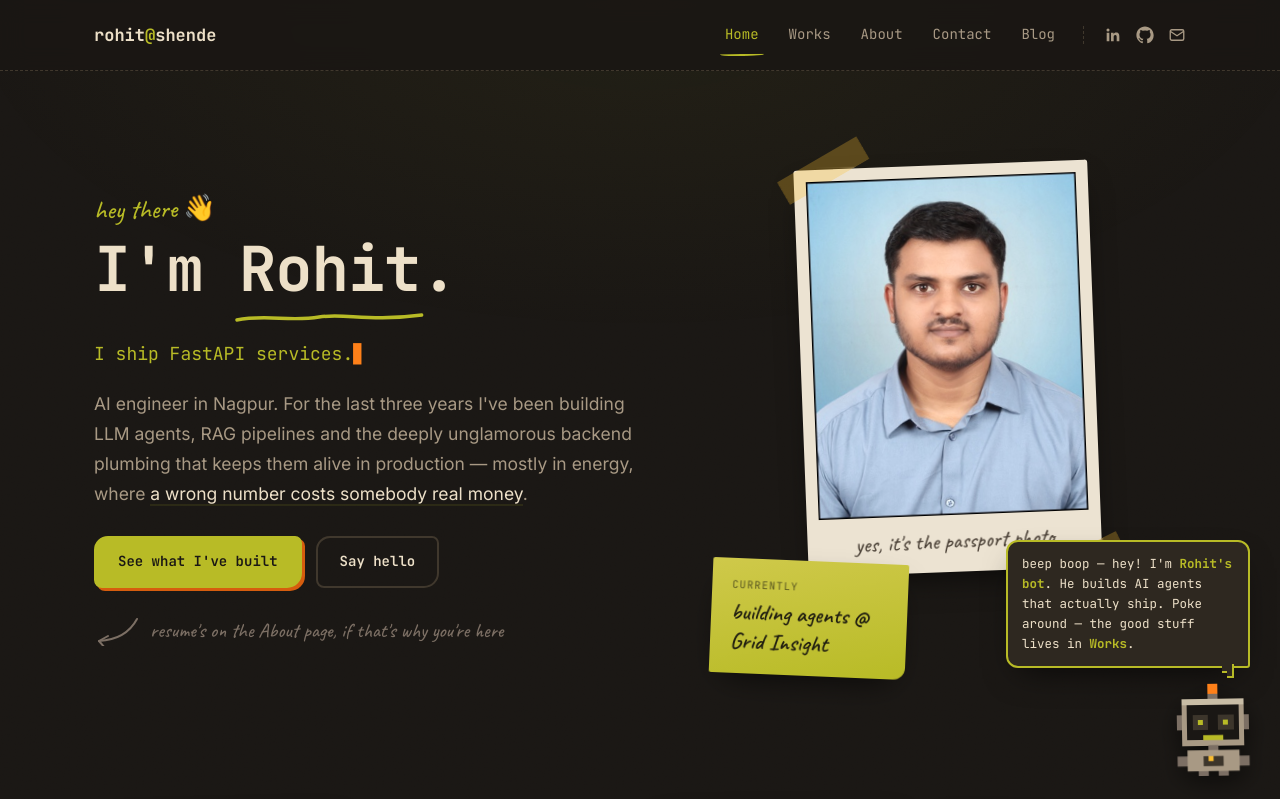
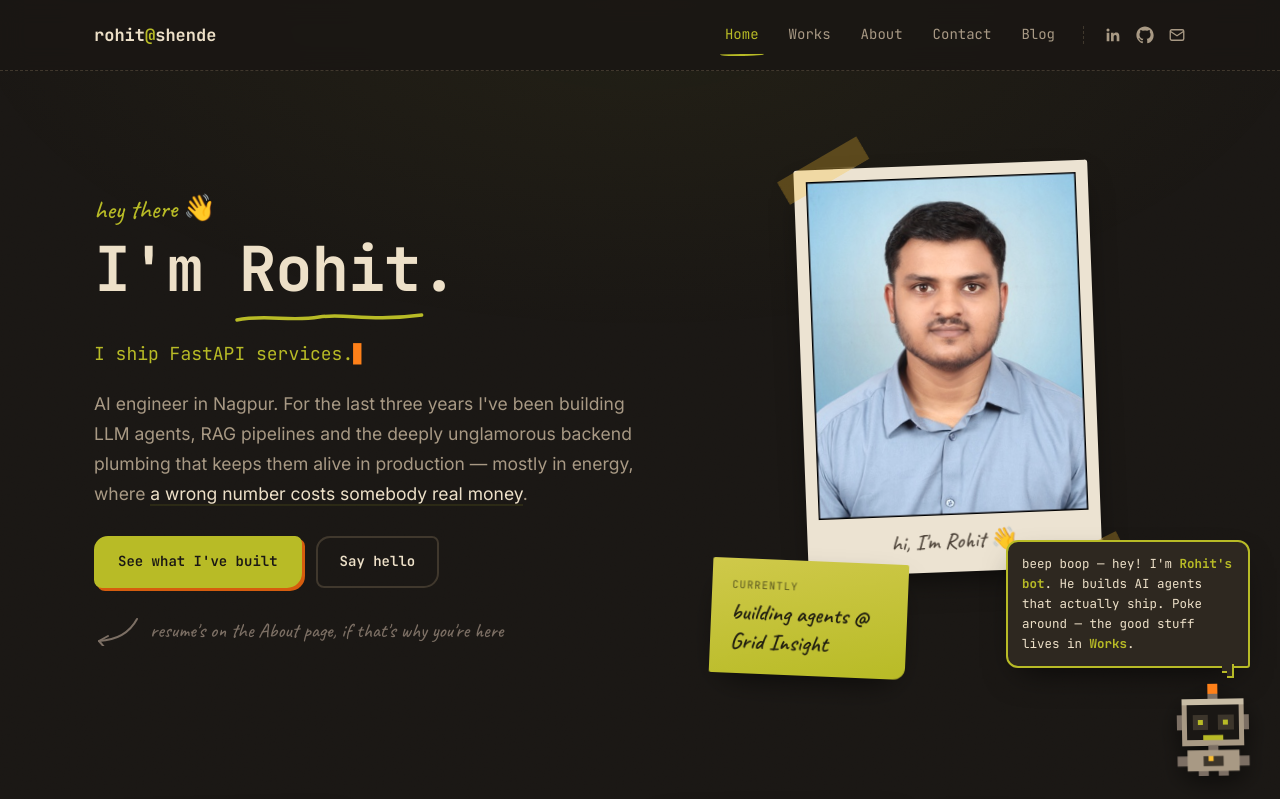
Before and after one commit to rohitsh02/portfo, a Flask app: page / in a window 1280 px wide. Shown: the top 799 px of the page. Run offline with Flask 3, Linux system fonts and the light colour scheme.

Commit message:
Change polaroid caption to a plain greeting
Co-Authored-By: Claude Opus 4.8 <noreply@anthropic.com>

```diff
--- a/templates/index.html
+++ b/templates/index.html
@@ -39,7 +39,7 @@
       <figure class="polaroid">
         <span class="tape tl"></span>
         <img src="/static/assets/images/profile-formal.jpg" alt="Rohit Shende">
-        <figcaption>yes, it's the passport photo</figcaption>
+        <figcaption>hi, I'm Rohit 👋</figcaption>
         <span class="tape br"></span>
       </figure>
 
```
